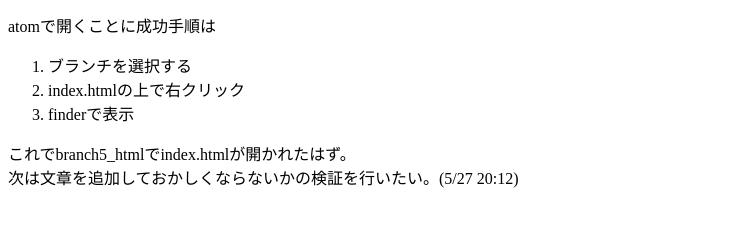
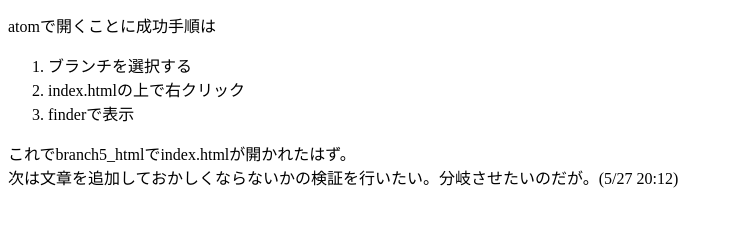
Before and after one commit to tata723/tata_test, a plain HTML site: page index.html in a window 1280 px wide. Shown: the part 116-342 px from the top of the page, without its empty margins (0-733 px from the left). Drawn offline with Linux system fonts and the light colour scheme.

Commit message:
分岐させたい。何が起こっているのだ。

```diff
--- a/index.html
+++ b/index.html
@@ -15,7 +15,7 @@
         <li>index.htmlの上で右クリック</li>
         <li>finderで表示</li>
       </ol>
-      <p>これでbranch5_htmlでindex.htmlが開かれたはず。<br>次は文章を追加しておかしくならないかの検証を行いたい。(5/27 20:12)</p>
+      <p>これでbranch5_htmlでindex.htmlが開かれたはず。<br>次は文章を追加しておかしくならないかの検証を行いたい。分岐させたいのだが。(5/27 20:12)</p>
     </div>
   </body>
 </html>
```
